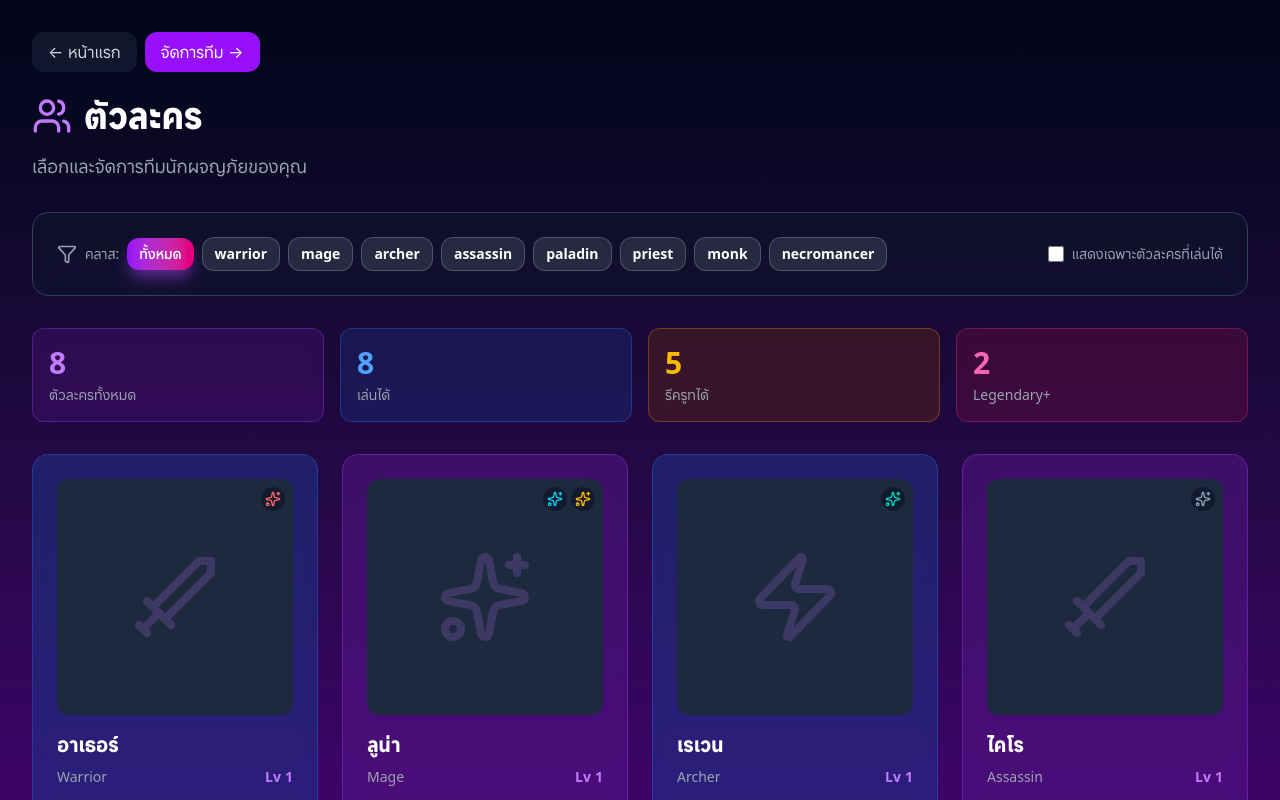
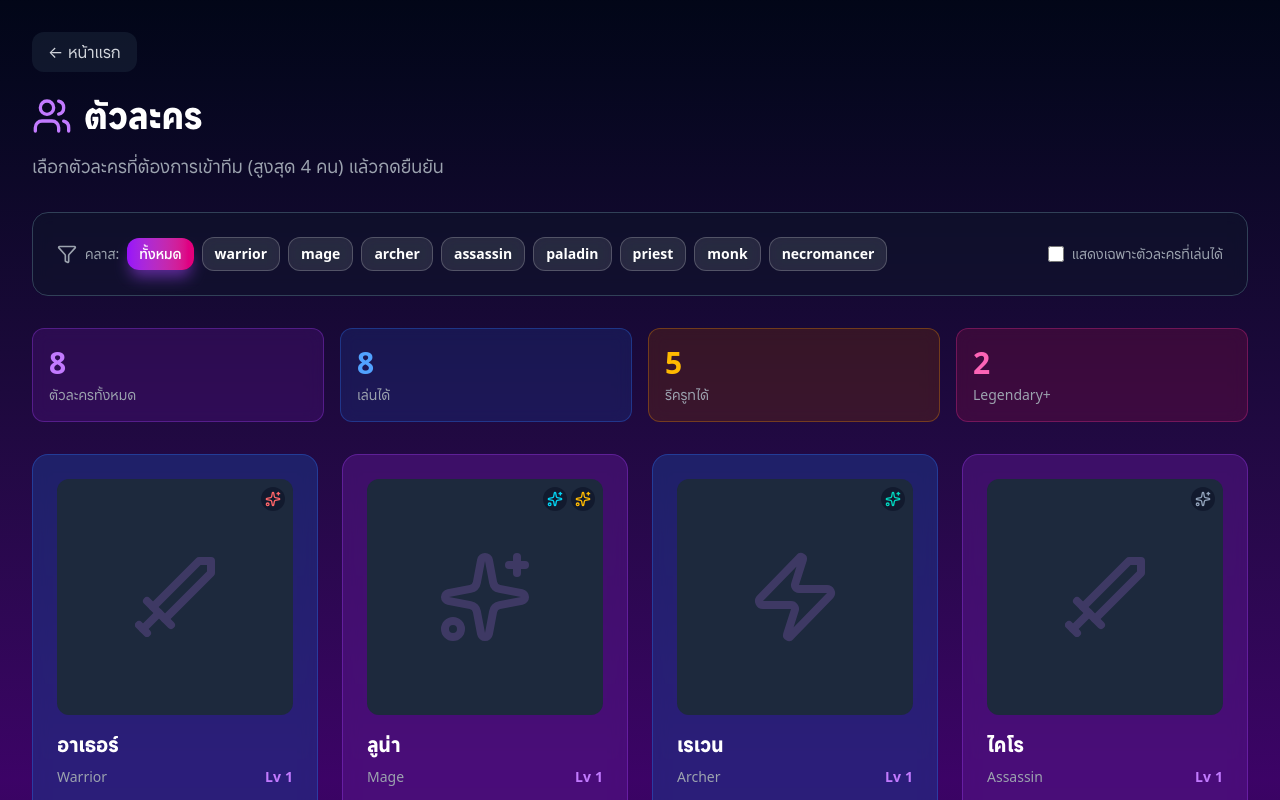
Before and after one commit to danya0365/rgp-open-world-adventure-nextjs, a Next.js app: page /characters in a window 1280 px wide. Shown: the top 800 px of the page. Built offline with nearby package versions, Linux system fonts and the light colour scheme.

Commit message:
feat: add party selection summary and validation before navigation

```diff
--- a/src/presentation/components/characters/CharactersView.tsx
+++ b/src/presentation/components/characters/CharactersView.tsx
@@ -41,9 +41,21 @@ export function CharactersView({ initialViewModel }: CharactersViewProps) {
     const success = addToParty(character);
     if (success) {
       setSelectedCharacter(null);
-      // Navigate to party page
-      router.push("/party");
+      // Show success message
+      const remaining = 4 - (party.length + 1);
+      if (remaining > 0) {
+        // Optional: You can add a toast notification here
+        console.log(`เพิ่ม ${character.name} เข้าทีมแล้ว! เลือกได้อีก ${remaining} คน`);
+      }
     }
+  };
+
+  const handleGoToParty = () => {
+    if (party.length === 0) {
+      alert("กรุณาเลือกตัวละครอย่างน้อย 1 คน");
+      return;
+    }
+    router.push("/party");
   };
 
   // Show loading only on initial load
@@ -100,13 +112,30 @@ export function CharactersView({ initialViewModel }: CharactersViewProps) {
           >
             ← หน้าแรก
           </Link>
-          <Link
-            href="/party"
-            className="px-4 py-2 bg-purple-600 hover:bg-purple-700 text-white rounded-lg transition-colors"
-          >
-            จัดการทีม →
-          </Link>
         </div>
+
+        {/* Selected Characters Summary */}
+        {party.length > 0 && (
+          <div className="mb-6 p-4 bg-gradient-to-r from-purple-900/30 to-pink-900/30 backdrop-blur-sm border border-purple-500/30 rounded-xl">
+            <div className="flex items-center justify-between">
+              <div className="flex items-center gap-3">
+                <Users className="w-6 h-6 text-purple-400" />
+                <div>
+                  <h3 className="text-white font-semibold">ตัวละครที่เลือก: {party.length}/4</h3>
+                  <p className="text-gray-400 text-sm">
+                    {party.map((m) => m.character.name).join(", ")}
+                  </p>
+                </div>
+              </div>
+              <button
+                onClick={handleGoToParty}
+                className="px-6 py-3 bg-gradient-to-r from-purple-600 to-pink-600 hover:from-purple-700 hover:to-pink-700 text-white rounded-lg transition-all font-semibold shadow-lg shadow-purple-500/50"
+              >
+                ยืนยันและไปจัดทีม →
+              </button>
+            </div>
+          </div>
+        )}
 
         {/* Header */}
         <div className="mb-8">
@@ -115,7 +144,10 @@ export function CharactersView({ initialViewModel }: CharactersViewProps) {
             <h1 className="text-4xl font-bold text-white">ตัวละคร</h1>
           </div>
           <p className="text-gray-400 text-lg">
-            เลือกและจัดการทีมนักผจญภัยของคุณ
+            {party.length === 0
+              ? "เลือกตัวละครที่ต้องการเข้าทีม (สูงสุด 4 คน) แล้วกดยืนยัน"
+              : `เลือกแล้ว ${party.length}/4 คน - เลือกเพิ่มหรือกดยืนยันเพื่อไปจัดทีม`
+            }
           </p>
         </div>
 
```
